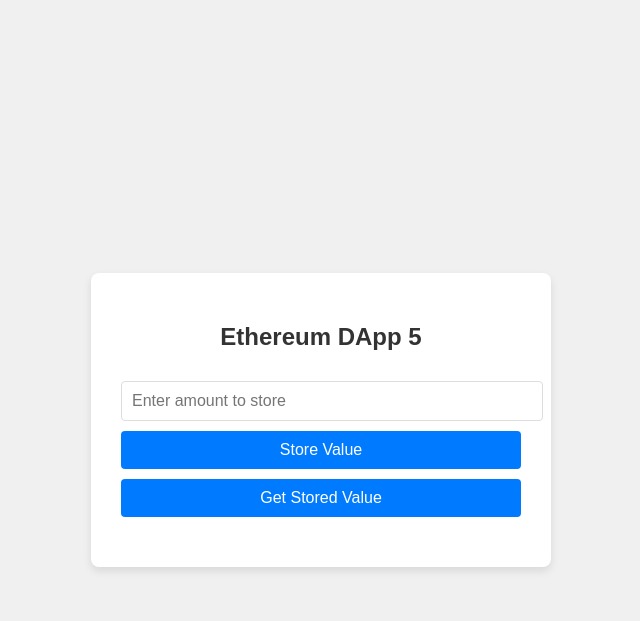
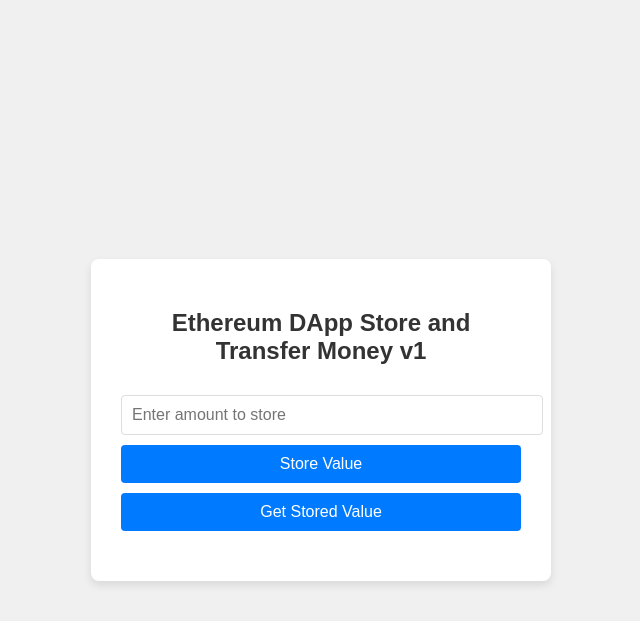
Before and after one commit to szxshawn/SC6113-DApp, a Flask app: page / in a window 1280 px wide. Shown: the top 621 px of the page, without its empty margins (319-959 px from the left). Run offline with Flask 3, Linux system fonts and the light colour scheme; some libraries are stand-ins or nearby versions.

Commit message:
上课晚上

```diff
--- a/app.py
+++ b/app.py
@@ -2,7 +2,7 @@
 
 app=Flask(__name__)
 
-@app.route('/')
+@app.route('/', methods=["get","post"])
 def index():
     return render_template('index.html')
 
--- a/templates/index.html
+++ b/templates/index.html
@@ -136,7 +136,7 @@
 </head>
 <body>
     <div class="container">
-        <h2>Ethereum DApp 5</h2>
+        <h2>Ethereum DApp Store and Transfer Money v1</h2>
         <input type="number" id="moneyInput" placeholder="Enter amount to store">
         <button class="btn" onclick="storeValue()">Store Value</button>
         <button class="btn" onclick="getValue()">Get Stored Value</button>
```
